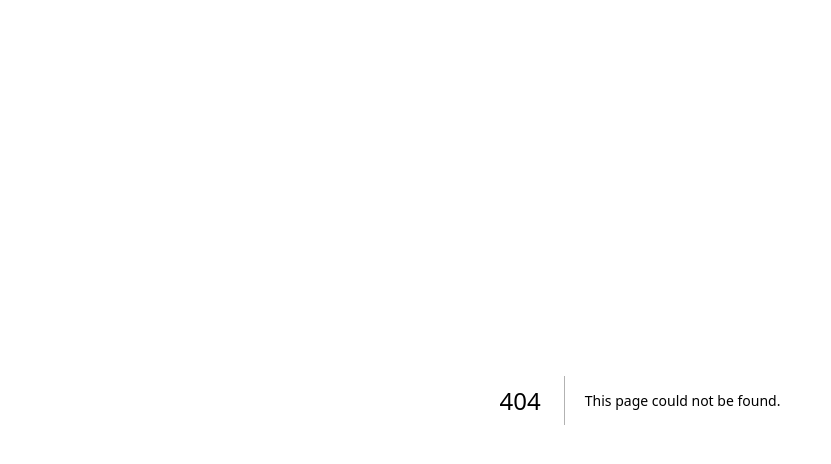
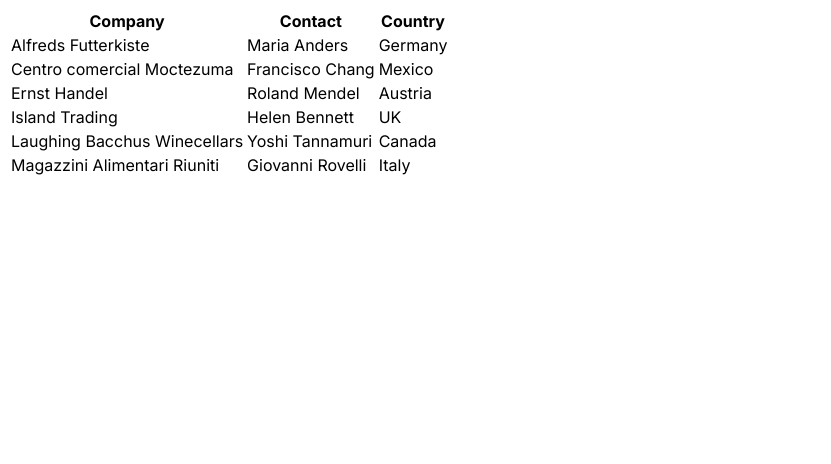
Before and after one commit to jinpold/team-project-james-FE, a Next.js app: page /companies in a window 1280 px wide. Before the commit this address had no page. Shown: the top 464 px of the page, without its empty margins (0-831 px from the left). Built offline with nearby package versions, Linux system fonts and the light colour scheme.

Commit message:
240326 js map

```diff
--- /dev/null
+++ b/app/companies/page.tsx
@@ -0,0 +1,47 @@
+import Link from "next/link";
+interface IArticle{ // 엔티티 -> 최우선으로 작성 (선언부)
+ company: string,
+ contact: string,
+ country: string
+}
+
+const Article = (props:any) => { //props가 IArticle의 인스턴스가 됨.
+ return (
+        <tr>
+        <td>{props.company}</td>
+        <td>{props.contact}</td>
+        <td>{props.country}</td>
+        </tr>);
+}
+export default function Companies() {
+
+const Companies = [// 자료구조 ArrayList<>() -> 자바의 data임
+
+{company : "Alfreds Futterkiste", contact : "Maria Anders", country : "Germany"},
+{company : "Centro comercial Moctezuma", contact : "Francisco Chang", country : "Mexico"},
+{company : "Ernst Handel", contact : "Roland Mendel", country : "Austria"},
+{company : "Island Trading", contact : "Helen Bennett", country : "UK"},
+{company : "Laughing Bacchus Winecellars", contact : "Yoshi Tannamuri", country : "Canada"},
+{company : "Magazzini Alimentari Riuniti", contact : "Giovanni Rovelli", country : "Italy"},
+
+]
+
+const companiesList = Companies.map((v,i) => // v = Article의 엔티티
+(<Article key ={i} company={v.company} contact={v.contact} country={v.country}/>))
+return ( // 스키마 부분
+        <div>
+        <table>
+        <thead>
+        <tr>
+        <th>Company</th>
+        <th>Contact</th>
+        <th>Country</th>
+        </tr>
+        </thead>
+        <tbody>
+        {companiesList}
+        </tbody>
+        </table>
+        </div>
+        );
+}
--- a/package.json
+++ b/package.json
@@ -21,8 +21,6 @@
     "@types/react-dom": "^18",
     "autoprefixer": "^10.0.1",
     "postcss": "^8",
-    "tailwindcss": "^3.3.0",
-    "eslint": "^8",
-    "eslint-config-next": "14.1.3"
+    "tailwindcss": "^3.3.0"
   }
 }
```
Also changed, not shown: app/articles/new-article/page.tsx (added, +76 -0 lines), app/login/page.tsx (+27 -9 lines).
